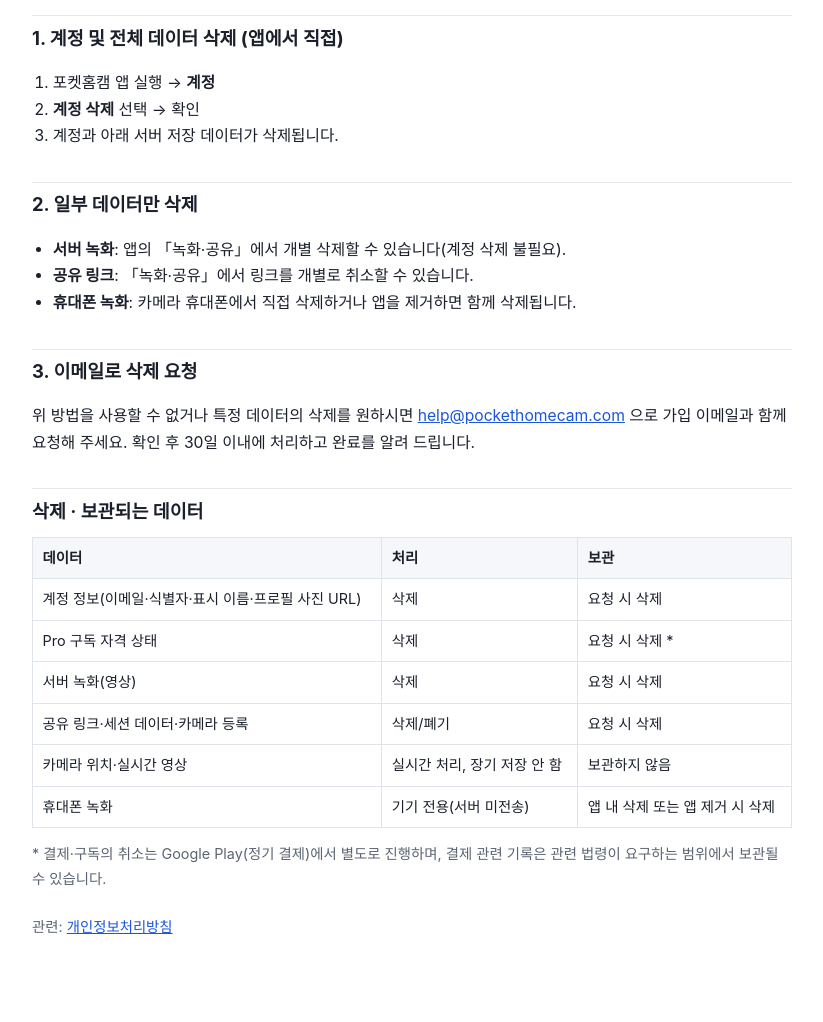
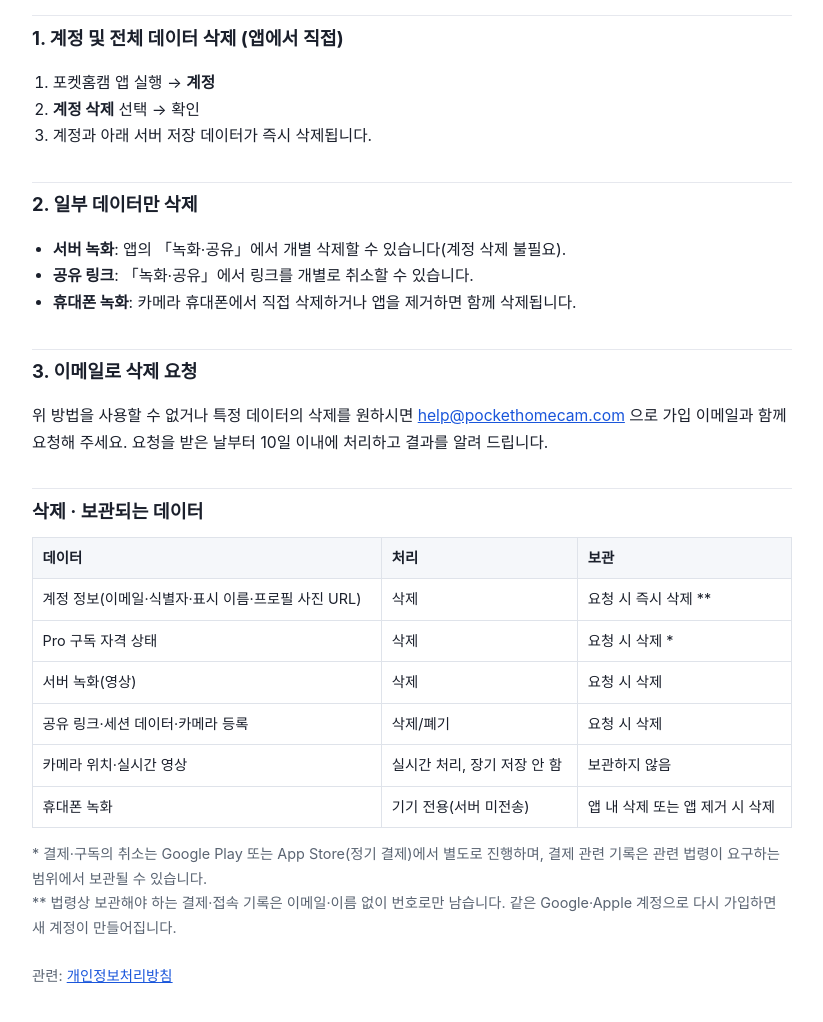
Before and after one commit to DeepMav/deepmav.github.io, a plain HTML site: page pockethomecam/delete.html in a window 1280 px wide. Shown: the part 200-1222 px from the top of the page, without its empty margins (228-1051 px from the left). Drawn offline with Linux system fonts and the light colour scheme.

Commit message:
pockethomecam delete page: immediate deletion, 10-day email requests (PIPA decree 43)
The page promised email deletion requests within 30 days; the decree sets 10
days and the privacy policy already says 10. In-app deletion is immediate
since the server scrub (pocketpilot-cloud #137, live 11-26): say so, note the
records kept by law stay as a number only and that signing in again makes a
new account, and name the App Store alongside Google Play for cancelling.

Co-Authored-By: Claude Opus 5.5 <noreply@anthropic.com>
Claude-Session: https://claude.ai/code/session_014L6N4NDcFBwxKUXETLgDgj

```diff
--- a/pockethomecam/delete.html
+++ b/pockethomecam/delete.html
@@ -39,7 +39,7 @@
   <ol>
     <li>포켓홈캠 앱 실행 → <strong>계정</strong></li>
     <li><strong>계정 삭제</strong> 선택 → 확인</li>
-    <li>계정과 아래 서버 저장 데이터가 삭제됩니다.</li>
+    <li>계정과 아래 서버 저장 데이터가 즉시 삭제됩니다.</li>
   </ol>
   <h2>2. 일부 데이터만 삭제</h2>
   <ul>
@@ -49,12 +49,12 @@
   </ul>
   <h2>3. 이메일로 삭제 요청</h2>
   <p>위 방법을 사용할 수 없거나 특정 데이터의 삭제를 원하시면 <a href="mailto:help@pockethomecam.com">help@pockethomecam.com</a> 으로
-  가입 이메일과 함께 요청해 주세요. 확인 후 30일 이내에 처리하고 완료를 알려 드립니다.</p>
+  가입 이메일과 함께 요청해 주세요. 요청을 받은 날부터 10일 이내에 처리하고 결과를 알려 드립니다.</p>
   <h2>삭제 · 보관되는 데이터</h2>
   <table>
     <thead><tr><th>데이터</th><th>처리</th><th>보관</th></tr></thead>
     <tbody>
-      <tr><td>계정 정보(이메일·식별자·표시 이름·프로필 사진 URL)</td><td>삭제</td><td>요청 시 삭제</td></tr>
+      <tr><td>계정 정보(이메일·식별자·표시 이름·프로필 사진 URL)</td><td>삭제</td><td>요청 시 즉시 삭제 **</td></tr>
       <tr><td>Pro 구독 자격 상태</td><td>삭제</td><td>요청 시 삭제 *</td></tr>
       <tr><td>서버 녹화(영상)</td><td>삭제</td><td>요청 시 삭제</td></tr>
       <tr><td>공유 링크·세션 데이터·카메라 등록</td><td>삭제/폐기</td><td>요청 시 삭제</td></tr>
@@ -62,7 +62,8 @@
       <tr><td>휴대폰 녹화</td><td>기기 전용(서버 미전송)</td><td>앱 내 삭제 또는 앱 제거 시 삭제</td></tr>
     </tbody>
   </table>
-  <p class="muted">* 결제·구독의 취소는 Google Play(정기 결제)에서 별도로 진행하며, 결제 관련 기록은 관련 법령이 요구하는 범위에서 보관될 수 있습니다.</p>
+  <p class="muted">* 결제·구독의 취소는 Google Play 또는 App Store(정기 결제)에서 별도로 진행하며, 결제 관련 기록은 관련 법령이 요구하는 범위에서 보관될 수 있습니다.<br>
+  ** 법령상 보관해야 하는 결제·접속 기록은 이메일·이름 없이 번호로만 남습니다. 같은 Google·Apple 계정으로 다시 가입하면 새 계정이 만들어집니다.</p>
   <p class="muted" style="margin-top:1.5rem;">관련: <a href="https://deepmav.github.io/pockethomecam/privacy.html">개인정보처리방침</a></p>
 </div>
 </body>
```
